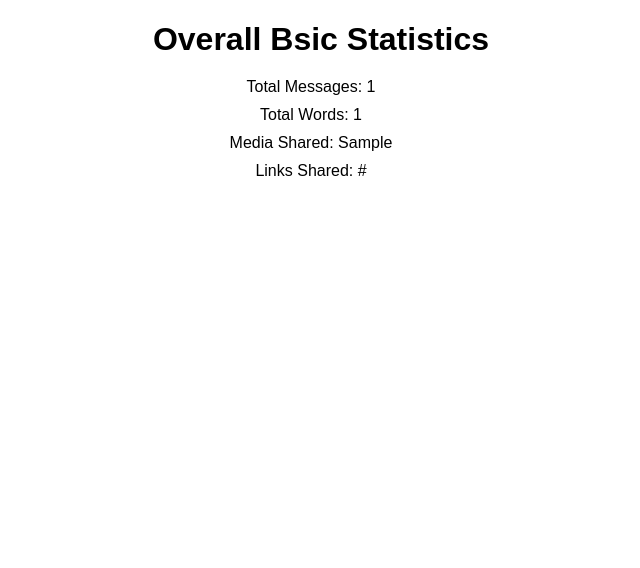
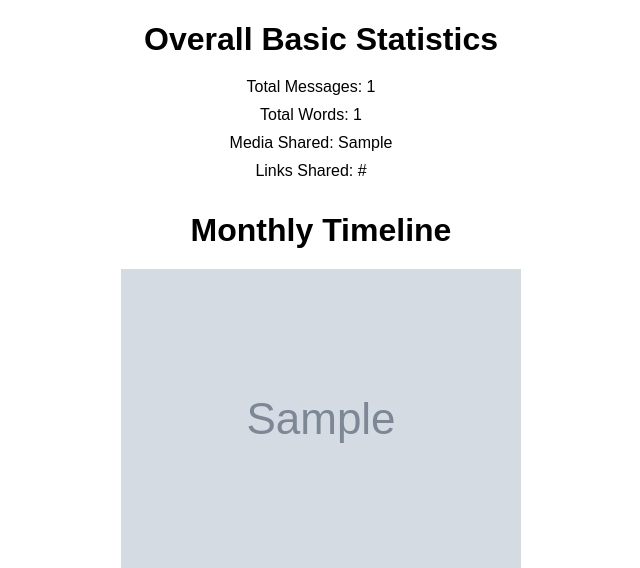
Before and after one commit to soufianeelassri/whatsapp-chat-analysis, a Flask app: template templates/results.html in a window 1280 px wide. Shown: the top 568 px of the page, without its empty margins (319-959 px from the left). Run offline with Flask 3, Linux system fonts and the light colour scheme; the template is opened without the code that fills it: most values are stand-ins (such as "Sample title", 1, 10 or a date in 2020); grey boxes marked "Sample" are stand-in pictures.

Commit message:
monthly timeline

```diff
--- a/app.py
+++ b/app.py
@@ -1,6 +1,7 @@
 from flask import Flask, render_template, request
 import preprocessing
 import functions
+import matplotlib.pyplot as plt
 
 app = Flask(__name__)
 
@@ -18,12 +19,22 @@ def analyze():
 
         total_messages, total_words, media_shared, link_shared = functions.basic_stats(df)
 
+        timeline = functions.monthly_timeline(df)
+
+        fig, ax = plt.subplots()
+        ax.plot(timeline['time'], timeline['message'], color='green')
+
+        plot_filename = 'static/monthly_timeline_plot.png'
+        plt.savefig(plot_filename)
+
         return render_template(
                 'results.html',
                 total_messages = total_messages,
                 total_words = total_words,
                 media_shared = media_shared,
-                link_shared = link_shared
+                link_shared = link_shared,
+
+                plot_filename = plot_filename
             )
 
 if __name__ == '__main__':
--- a/templates/results.html
+++ b/templates/results.html
@@ -7,10 +7,13 @@
     <link rel="stylesheet" href="{{ url_for('static', filename='styles/main.css') }}">
 </head>
 <body>
-    <h1>Overall Bsic Statistics</h1>
+    <h1>Overall Basic Statistics</h1>
     <p>Total Messages: {{ total_messages }}</p>
     <p>Total Words: {{ total_words }}</p>
     <p>Media Shared: {{ media_shared }}</p>
     <p>Links Shared: {{ link_shared }}</p>
+
+    <h1>Monthly Timeline</h1>
+    <img src="{{ plot_filename }}" alt="Monthly Timeline Plot">
 </body>
 </html>
```
Also changed, not shown: functions.py (+14 -0 lines), static/monthly_timeline_plot.png (added).
